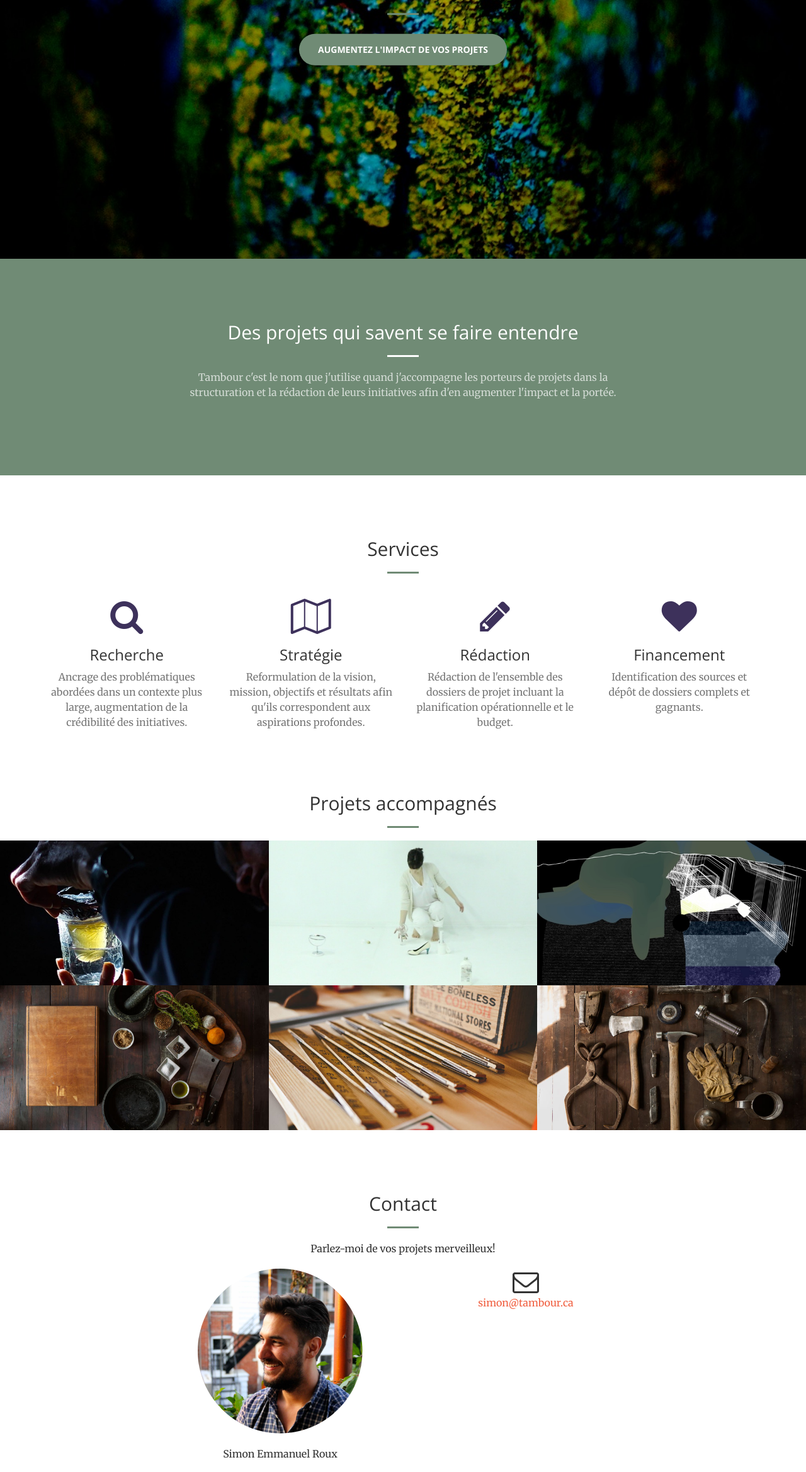
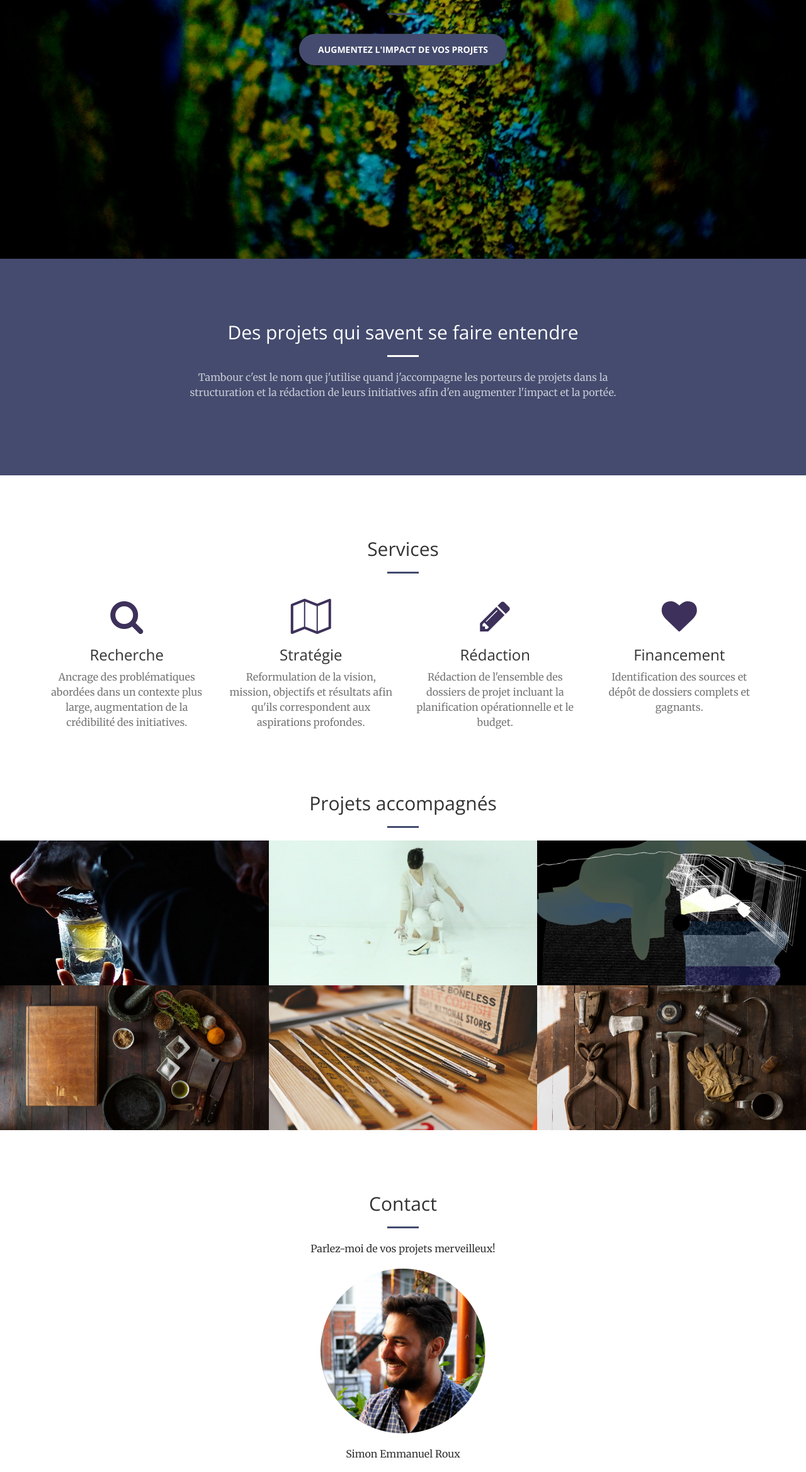
Before and after one commit to simonroux/simonroux.github.io, a plain HTML site: page index.html in a window 1280 px wide. Shown: the part 389-2727 px from the top of the page at 63% size. Drawn offline with nearby package versions, Linux system fonts and the light colour scheme.

Commit message:
Ajustement du style pour la section contact

```diff
--- a/css/creative.css
+++ b/css/creative.css
@@ -16,7 +16,7 @@ body {
 
 hr {
     max-width: 50px;
-    border-color: #708B75;
+    border-color: #444B6E;
     border-width: 3px;
 }
 
@@ -52,7 +52,7 @@ p {
 }
 
 .bg-primary {
-    background-color: #708B75;
+    background-color: #444B6E;
 }
 
 .bg-dark {
@@ -89,7 +89,7 @@ aside {
     text-transform: uppercase;
     font-family: 'Open Sans','Helvetica Neue',Arial,sans-serif;
     font-weight: 700;
-    color: #708B75;
+    color: #444B6E;
 }
 
 .navbar-default .navbar-header .navbar-brand:hover,
@@ -387,7 +387,7 @@ fieldset[disabled] .btn-default.active {
 .btn-primary {
     border-color: #f05f40;
     color: #fff;
-    background-color: #708B75;
+    background-color: #444B6E;
     -webkit-transition: all .35s;
     -moz-transition: all .35s;
     transition: all .35s;
@@ -401,7 +401,7 @@ fieldset[disabled] .btn-default.active {
 .open > .dropdown-toggle.btn-primary {
     border-color: #ed431f;
     color: #fff;
-    background-color: #444B6E;
+    background-color: #3D315B;
 }
 
 .btn-primary:active,
--- a/index.html
+++ b/index.html
@@ -249,18 +249,18 @@
     <section id="contact">
         <div class="container">
             <div class="row">
-                <div class="col-lg-8 col-lg-offset-2 text-center">
+                <div class="text-center">
                     <h2 class="section-heading">Contact </h2>
                     <hr class="primary">
                     <p>Parlez-moi de vos projets merveilleux!</p>
                 </div>
-                <div class="col-lg-4 col-lg-offset-2 text-center">
+                <div class="text-center">
                     <p>  <img src="img/portfolio/simon.png" class="img-responsive-center" alt=""></p>
                     <p>Simon Emmanuel Roux</p>
                     <i class="fa fa-phone fa-3x wow bounceIn"></i>
                     <p>1-514-582-1524</p>
                 </div>
-                <div class="col-lg-4 text-center">
+                <div class="text-center">
                     <i class="fa fa-envelope-o fa-3x wow bounceIn" data-wow-delay=".1s"></i>
                     <p><a href="mailto:your-email@your-domain.com">simon@tambour.ca</a></p>
                 </div>
```
